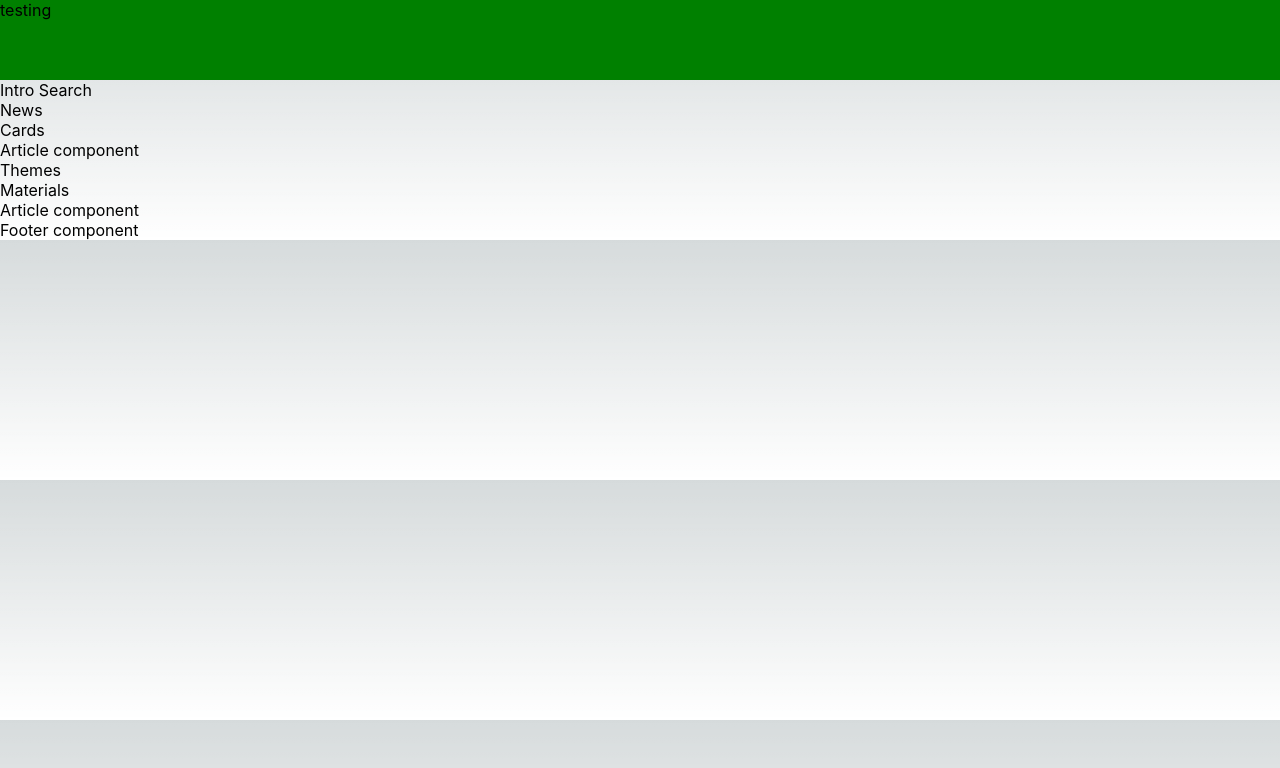
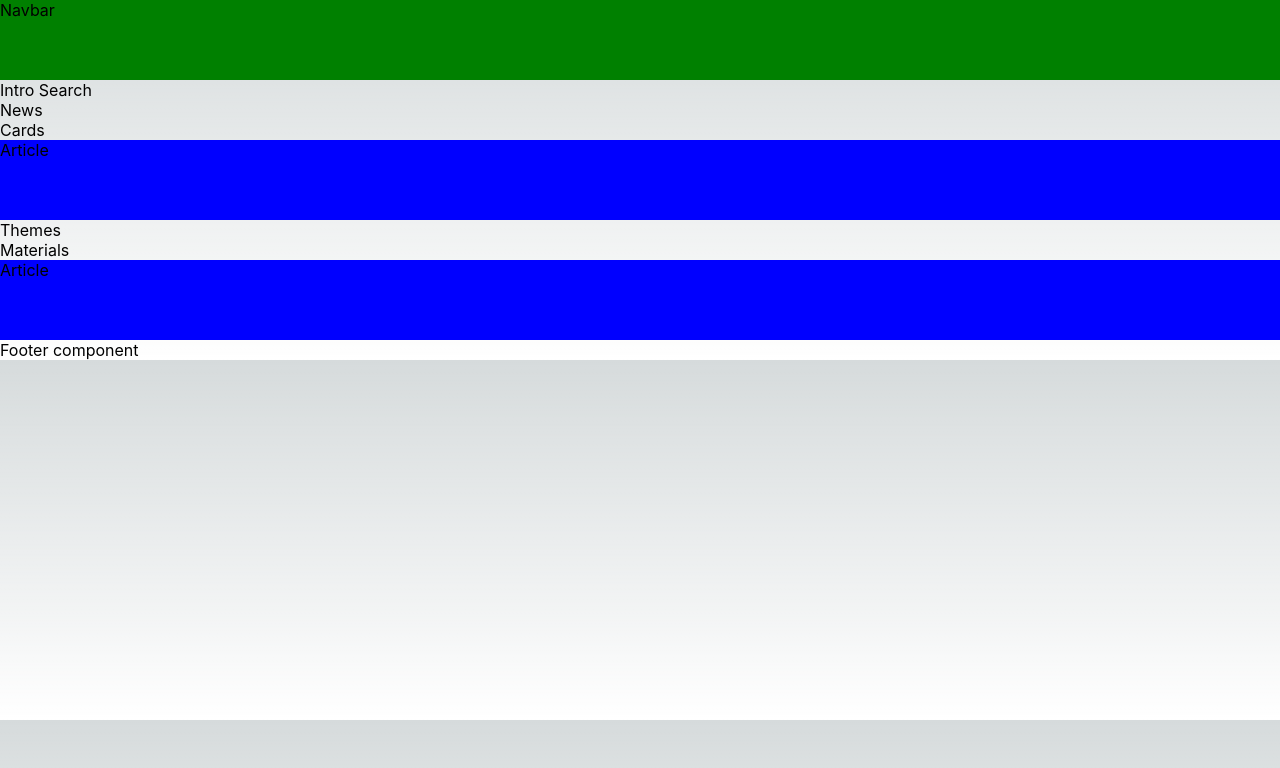
Before and after one commit to jaussems/press-play-assesment, a Next.js app: page / in a window 1280 px wide. Shown: the top 768 px of the page. Built offline with nearby package versions, Linux system fonts and the light colour scheme.

Commit message:
created simple article component

```diff
--- /dev/null
+++ b/src/components/Article.tsx
@@ -0,0 +1,8 @@
+import { PropsWithChildren } from "react";
+import styles from "../styles/components/Article.module.scss";
+
+const Article: React.FC<any> = (props: PropsWithChildren) => {
+  return <div className={styles.article}>Article</div>;
+};
+
+export default Article;
--- a/src/components/NavBar.tsx
+++ b/src/components/NavBar.tsx
@@ -2,7 +2,7 @@ import { PropsWithChildren } from "react";
 import styles from "../styles/components/NavBar.module.scss";
 
 const NavBar: React.FC<any> = (props: PropsWithChildren) => {
-  return <div className={styles.navbar}>testing</div>;
+  return <div className={styles.navbar}>Navbar</div>;
 };
 
 export default NavBar;
--- a/src/pages/index.tsx
+++ b/src/pages/index.tsx
@@ -3,6 +3,7 @@ import Image from "next/image";
 
 import styles from "@/styles/Home.module.scss";
 import NavBar from "@/components/NavBar";
+import Article from "@/components/Article";
 
 export default function Home() {
   return (
@@ -18,10 +19,10 @@ export default function Home() {
         <div>Intro Search </div>
         <div>News</div>
         <div>Cards</div>
-        <div>Article component</div>
+        <Article></Article>
         <div>Themes</div>
         <div>Materials</div>
-        <div>Article component</div>
+        <Article></Article>
         <div>Footer component</div>
       </main>
     </>
--- /dev/null
+++ b/src/styles/components/Article.module.scss
@@ -0,0 +1,5 @@
+.article {
+  width: 100%;
+  background: blue;
+  height: 5rem;
+}
```
